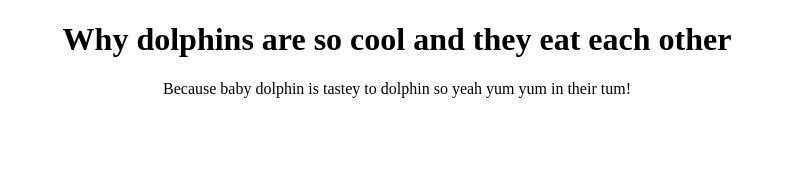
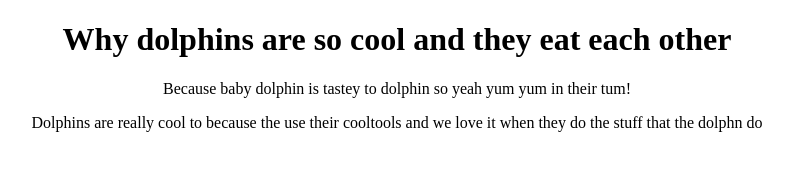
Before and after one commit to OliverExists/DAB, a plain HTML site: page index.html in a window 1280 px wide. Shown: the whole page, without its empty margins (243-1036 px from the left). Drawn offline with Linux system fonts and the light colour scheme.

Commit message:
Update index.html

```diff
--- a/index.html
+++ b/index.html
@@ -11,4 +11,5 @@ p {text-align: center}
 
 <h1>Why dolphins are so cool and they eat each other</h1>
   <p>Because baby dolphin is tastey to dolphin so yeah yum yum in their tum!</p>
+  <p>Dolphins are really cool to because the use their cooltools and we love it when they do the stuff that the dolphn do</p>
 </body>
```
